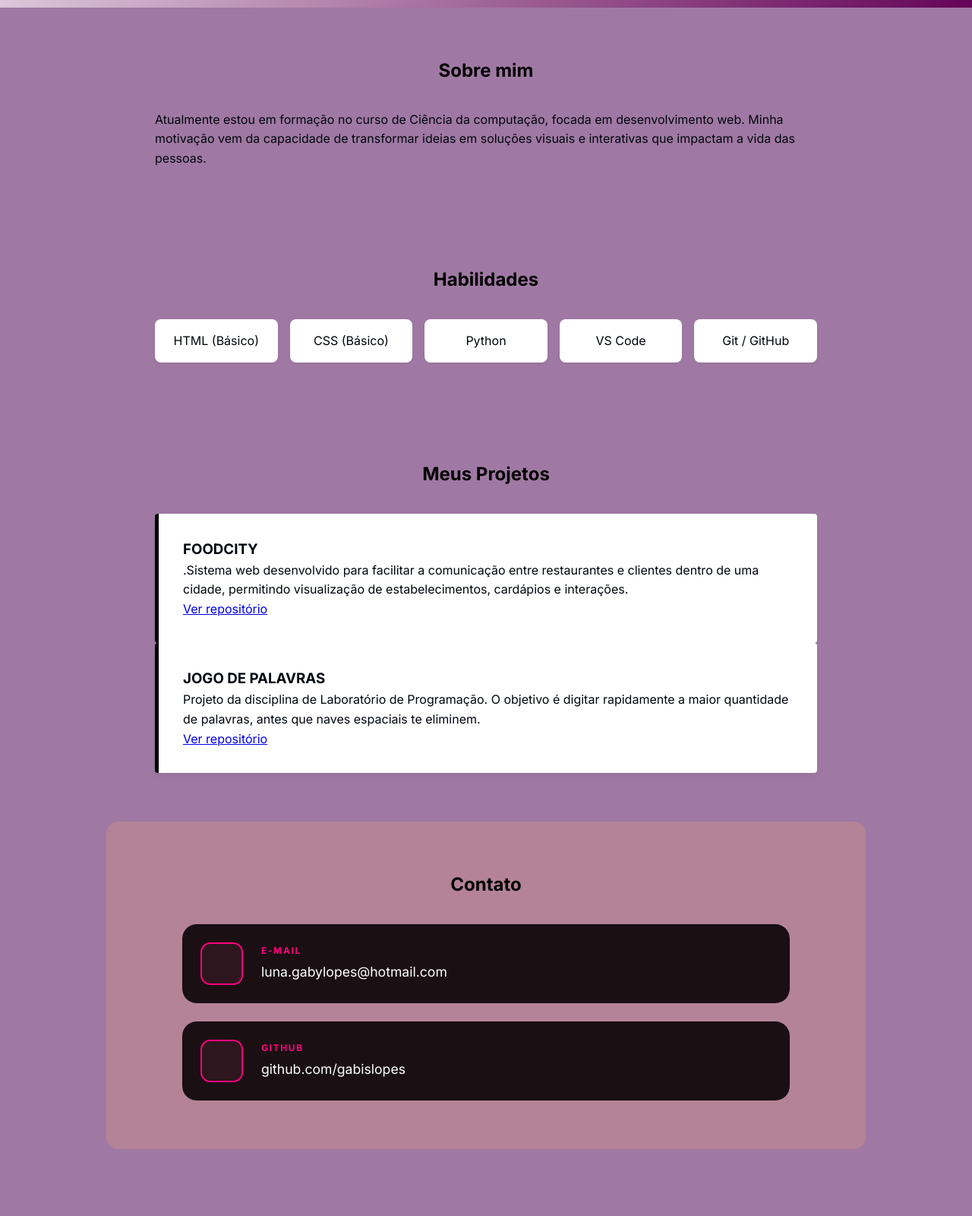
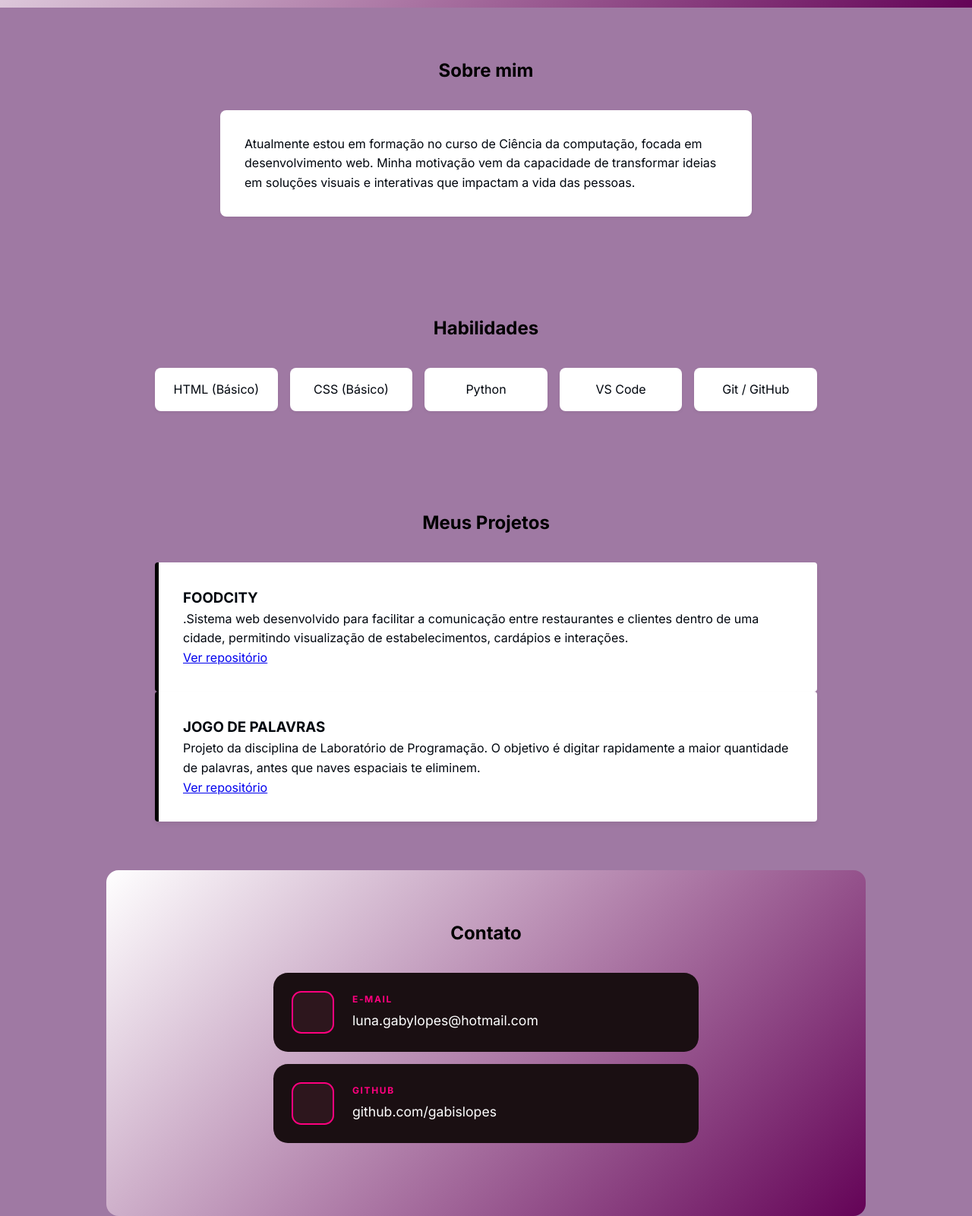
Before and after one commit to gabislopes/portfoliotec, a plain HTML site: page index.html in a window 1280 px wide. Shown: the part 423-2023 px from the top of the page at 76% size. Before the commit the page ends 1935 px from the top, so only its background shows below. Drawn offline with Linux system fonts and the light colour scheme.

Commit message:
alterações no about, contato e estilo geral.

```diff
--- a/index.html
+++ b/index.html
@@ -34,8 +34,10 @@
 
         <section id="about">
             <h2>Sobre mim</h2>
-            <p>Atualmente estou em formação no curso de Ciência da computação, focada em desenvolvimento web. Minha motivação vem da capacidade de transformar ideias em soluções visuais
+            <div class="about-container">
+             <p>Atualmente estou em formação no curso de Ciência da computação, focada em desenvolvimento web. Minha motivação vem da capacidade de transformar ideias em soluções visuais
              e interativas que impactam a vida das pessoas.</p>
+             </div>
         </section>
 
         <section id="skills">
--- a/src/css/styles.css
+++ b/src/css/styles.css
@@ -68,6 +68,15 @@ h2 {
     max-width: 100%;
 }
 
+.about-container {
+    background: white;
+    padding: 2rem;
+    border-radius: 8px;
+    box-shadow: 0 2px 4px rgba(0,0,0,0.05);
+    max-width: 700px;
+    margin: 0 auto;
+}
+
 .avatar {
     width: 9.5rem;
     height: 9.5rem;
@@ -103,7 +112,7 @@ h2 {
 }
 
 
-/* ✅ @media fechado corretamente aqui */
+
 @media (max-width: 768px) {
     nav {
         flex-direction: column;
@@ -119,9 +128,9 @@ h2 {
     }
 }
 
-/* Contato — fora do @media, aplicado em todas as telas */
+
 #contact {
-    background-color: #b58396;
+    background: linear-gradient(135deg, #ffffff 0%, #640357 100%);
     padding: 4rem 5%;
     border-radius: 1rem;
 }
@@ -129,10 +138,11 @@ h2 {
 .contact-container {
     display: flex;
     flex-direction: column;
-    gap: 1.5rem;
-    max-width: 800px;
-    margin: 0 auto;
+    gap: 1rem;
+    max-width: 35rem;
+    margin: 2rem auto;
 }
+
 
 .custom-contact-card {
     background-color: #1a0f12;
```
